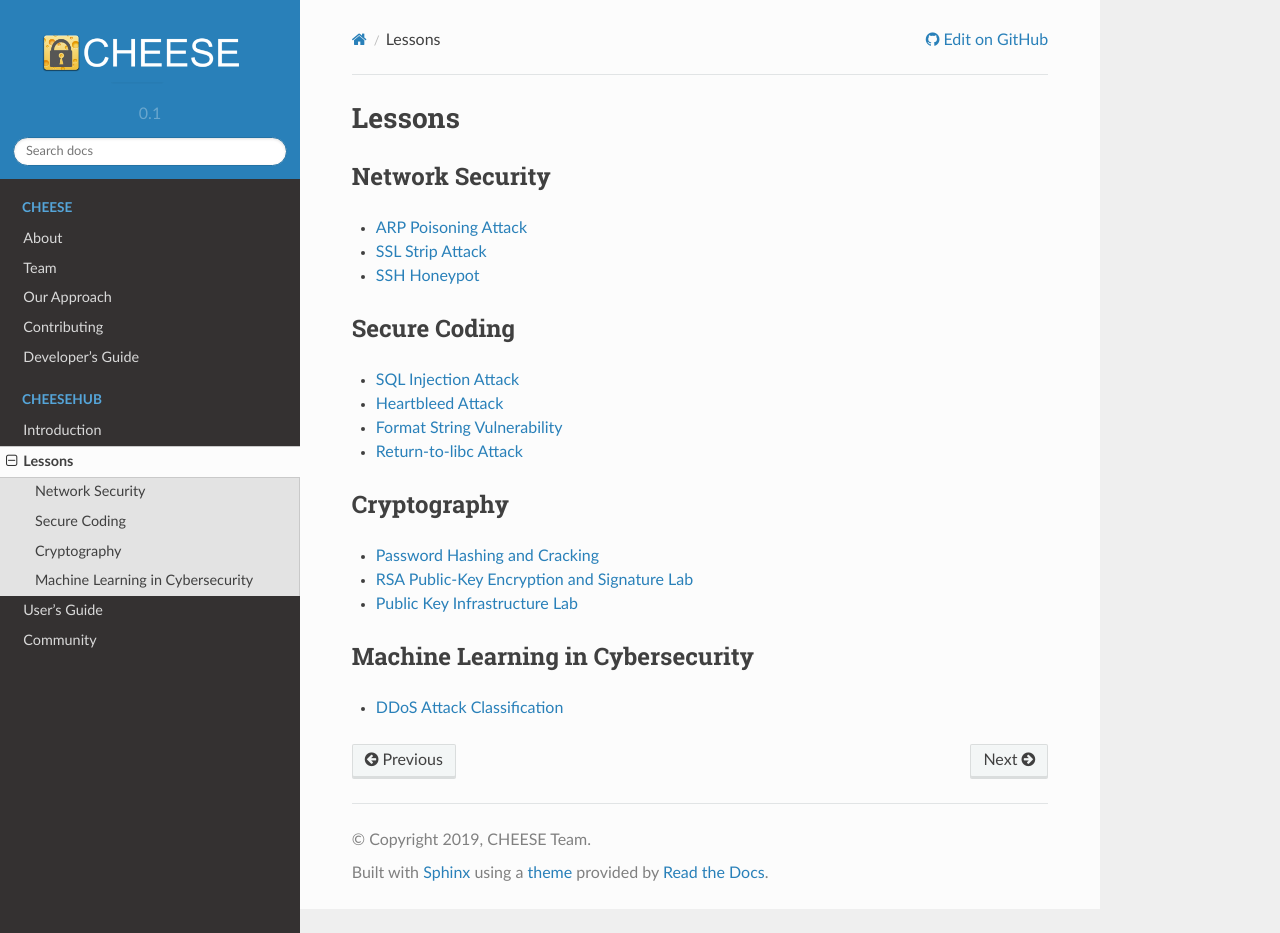
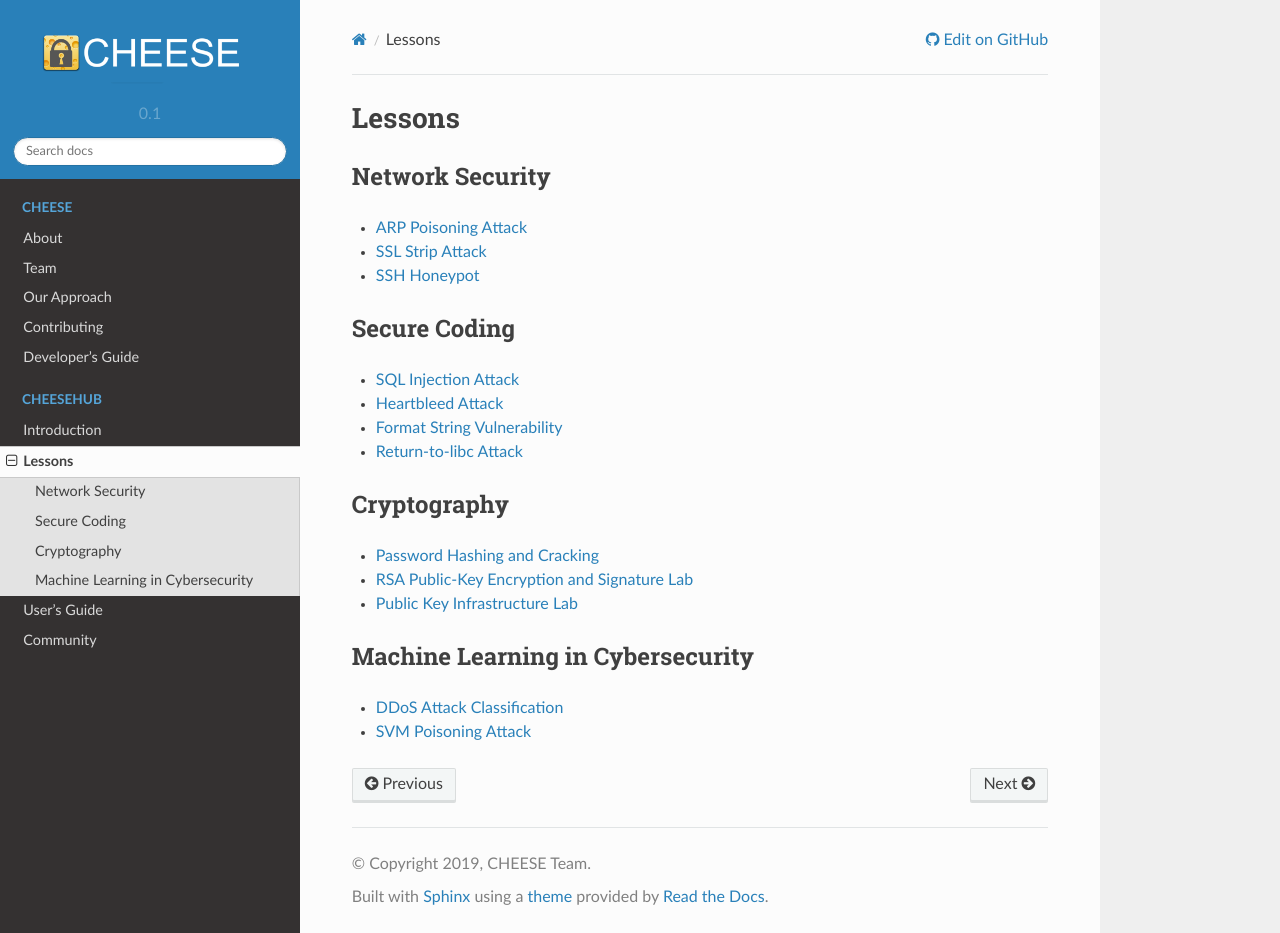
Before and after one commit to cheese-hub/cheesehub, a Sphinx documentation site: the page built from docs/source/lessons/index.rst, in a window 1280 px wide and 933 px high. Built offline with Sphinx 7.4.7 and the Read the Docs theme 2.0.0, drawn with Linux system fonts in a browser that asks for light colours.

Commit message:
Update index.rst
Added SVM poisoning attack

```diff
--- a/docs/source/lessons/index.rst
+++ b/docs/source/lessons/index.rst
@@ -29,6 +29,7 @@ Machine Learning in Cybersecurity
 ---------------------------------
 
 * `DDoS Attack Classification`_
+* `SVM Poisoning Attack`_
 
 .. _ARP Poisoning Attack: https://cheese-hub.github.io/network-security/02-arpspoof/index.html
 .. _SSL Strip Attack: https://cheese-hub.github.io/network-security/03-sslstrip/index.html
@@ -41,3 +42,4 @@ Machine Learning in Cybersecurity
 .. _RSA Public-Key Encryption and Signature Lab: https://cheese-hub.github.io/cryptography/02-rsa/index.html
 .. _Public Key Infrastructure Lab: https://cheese-hub.github.io/cryptography/03-pki/index.html
 .. _DDoS Attack Classification: https://cheese-hub.github.io/machine-learning/02-ddos-classification/index.html
+.. _SVM Poisoning Attack: https://cheese-hub.github.io/machine-learning/03-svm-poisoning/index.html
```
